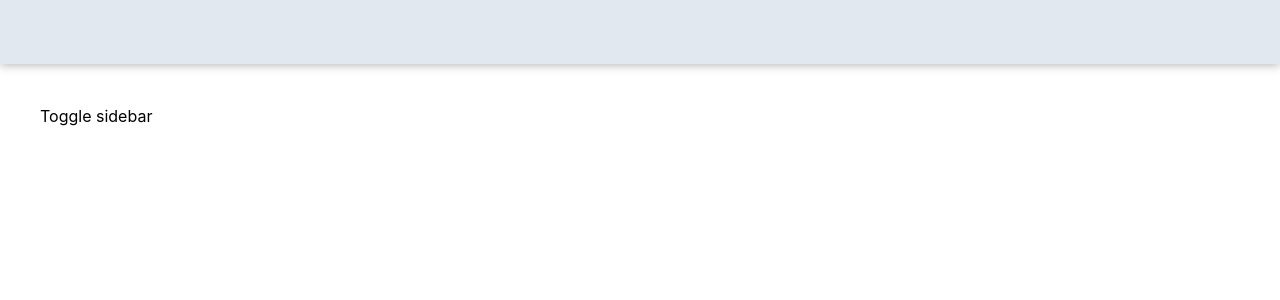
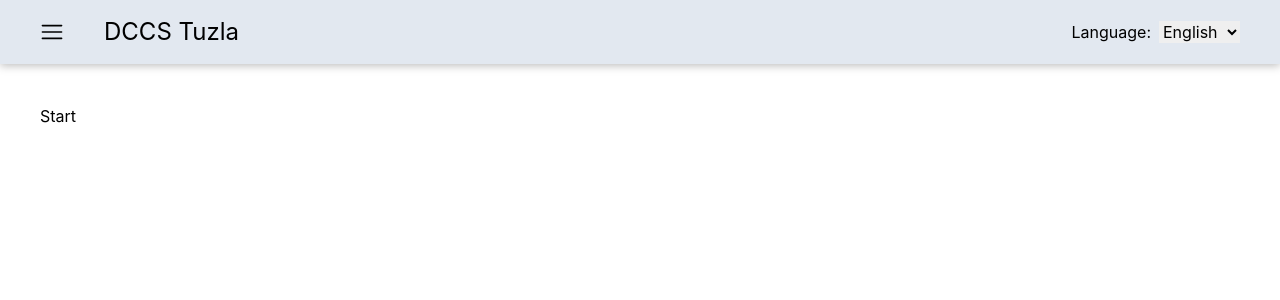
Before and after one commit to Bego96/Certificate-App, a React (Create React App) app: page / in a window 1280 px wide. Shown: the top 300 px of the page. Built offline with nearby package versions, Linux system fonts and the light colour scheme.

Commit message:
Completed header, navigation and sidebar basic structures

```diff
--- a/src/App.js
+++ b/src/App.js
@@ -3,6 +3,7 @@ import { useState } from 'react';
 import './App.css';
 import Sidebar from './components/sidebar';
 import Homepage from './components/homepage';
+import Header from './components/header';
 
 function App() {
 
@@ -15,11 +16,9 @@ function App() {
 
   return (
     <div className="App relative">
-
-           <Sidebar toggleSidebar={toggleSidebar} showSidebar={showSidebar}/>
-
-            <Homepage toggleSidebar={toggleSidebar} showSidebar={showSidebar}/>
-
+      <Header toggleSidebar={toggleSidebar} showSidebar={showSidebar}/>
+      <Sidebar toggleSidebar={toggleSidebar} showSidebar={showSidebar}/>
+      <Homepage toggleSidebar={toggleSidebar} showSidebar={showSidebar}/>
     </div>
   );
 }
--- /dev/null
+++ b/src/components/header.jsx
@@ -0,0 +1,22 @@
+import { GiHamburgerMenu} from 'react-icons/gi';
+import {RxHamburgerMenu} from 'react-icons/rx';
+
+const Header = (props) => {
+    return (
+        <div className="box-border flex justify-between items-center drop-shadow-[0_2px_4px_rgba(0,0,0,0.25)] bg-slate-200 px-10 py-4">
+            <div className="flex items-center">
+                <RxHamburgerMenu size={24} onClick={() => props.toggleSidebar()}/>
+                <h1 className='text-2xl ml-10'>DCCS Tuzla</h1>
+            </div>
+            <div>
+            <label for="language" className="mr-2">Language:</label>
+            <select name="language" id="language" className="rounded-none">
+                <option value="english">English</option>
+                <option value="bosnian">Bosnian</option>
+            </select>
+            </div>
+        </div>
+    )
+}
+
+export default Header;
--- a/src/components/homeNavigation.jsx
+++ b/src/components/homeNavigation.jsx
@@ -1,4 +1,4 @@
-import { GiHamburgerMenu} from 'react-icons/gi';
+import {RxHamburgerMenu} from 'react-icons/rx';
 import { BiSolidDownArrow, BiSolidUpArrow} from 'react-icons/bi';
 import { useState } from 'react';
 
@@ -12,7 +12,7 @@ const HomeNavigation = () => {
         <div className="text-blue-600 pl-8">
             <div className="flex items-center w-full justify-between" onClick={() => setOpenList(!openList)}>
                 <div className='flex items-center'>
-                    <GiHamburgerMenu color='#3b82f6' size={24}/>
+                    <RxHamburgerMenu color='#3b82f6' size={24}/>
                     <p className="ml-2">Machine learning</p>
                 </div>
                 {
--- a/src/components/homepage.jsx
+++ b/src/components/homepage.jsx
@@ -1,11 +1,9 @@
 const Homepage = (props) => {
     return (
         <>
-            <div className="drop-shadow-[0_2px_4px_rgba(0,0,0,0.25)] h-[64px] bg-slate-200">
 
-            </div>
             <div className={`laptop:absolute laptop:top-16 p-10 ${props.showSidebar ? ' laptop:left-[30%] desktop:left-[20%]' : ' laptop:left-0'}`}>
-                <button type="button" onClick={() => props.toggleSidebar()}>Toggle sidebar</button>
+                Start
             </div>
         </>
     )
```
